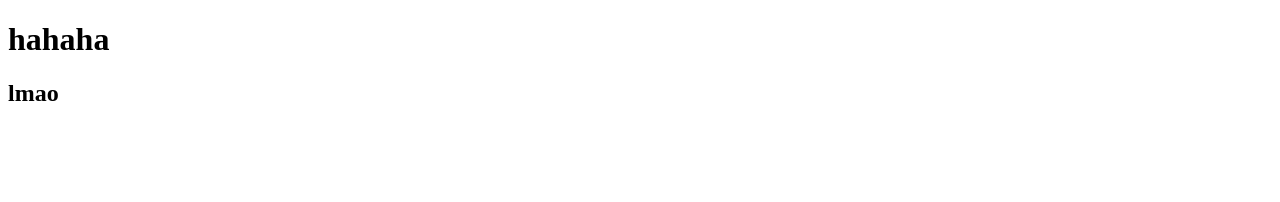
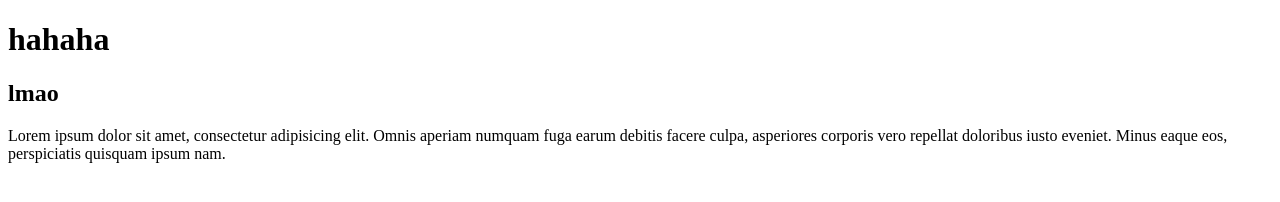
Before and after one commit to ras1k/my-repo, a plain HTML site: page index.html in a window 1280 px wide. Drawn offline with Linux system fonts and the light colour scheme.

Commit message:
second commit

```diff
--- a/index.html
+++ b/index.html
@@ -9,5 +9,13 @@
 <body>
     <h1>hahaha</h1>
     <h2>lmao</h2>
+
+    <section>
+        <div>
+            <p>
+                Lorem ipsum dolor sit amet, consectetur adipisicing elit. Omnis aperiam numquam fuga earum debitis facere culpa, asperiores corporis vero repellat doloribus iusto eveniet. Minus eaque eos, perspiciatis quisquam ipsum nam.
+            </p>
+        </div>
+    </section>
 </body>
 </html>
```
